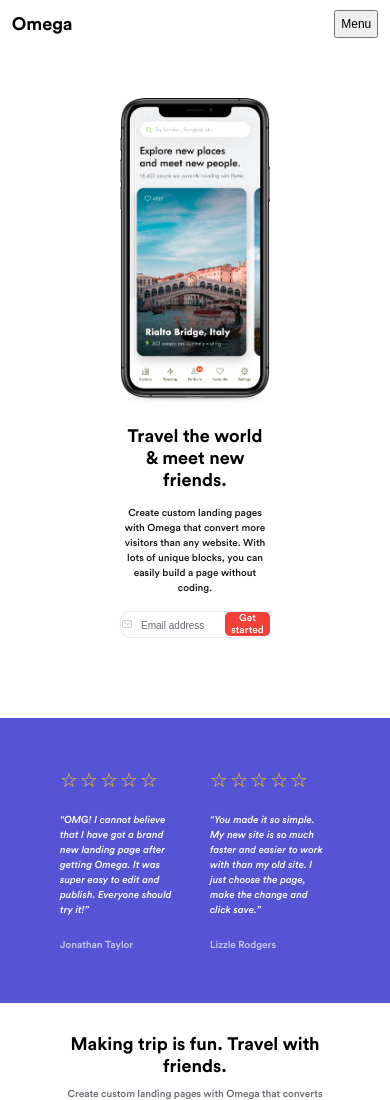
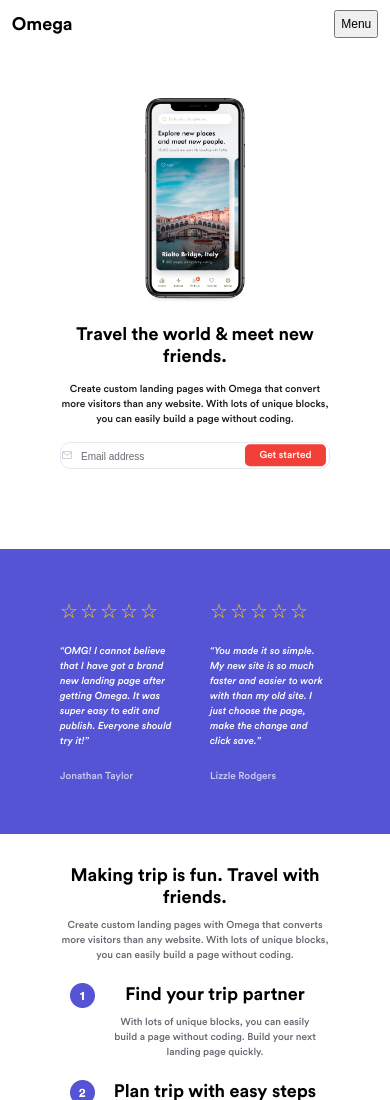
Before and after one commit to Makhmudjon1997/Omega7, a plain HTML site: page index.html in a window 390 px wide. Shown: the top 1100 px of the page. Drawn offline with Linux system fonts and the light colour scheme.

Commit message:
update style.css

```diff
--- a/style.css
+++ b/style.css
@@ -650,10 +650,11 @@ img {
 
     .travel-info{
         text-align: center;
+        width: 90%;
     }
 
     .iphone1{
-        width: 150px;
+        width: 100px;
         padding-bottom: 20px;
     }
 
@@ -698,9 +699,9 @@ img {
     .form-link{
         text-align: center;
         width: 30%;
-        padding: 0px;
+        padding: 5px;
         font-size: 10px;
-        transform: translate(-100%, 4%);
+        transform: translate(-105%, 10%);
     }
 
     .form-icon{
@@ -807,7 +808,7 @@ img {
     }
 
     .iphone1{
-        width: 70px;
+        width: 50px;
         padding-bottom: 20px;
     }
 
```
